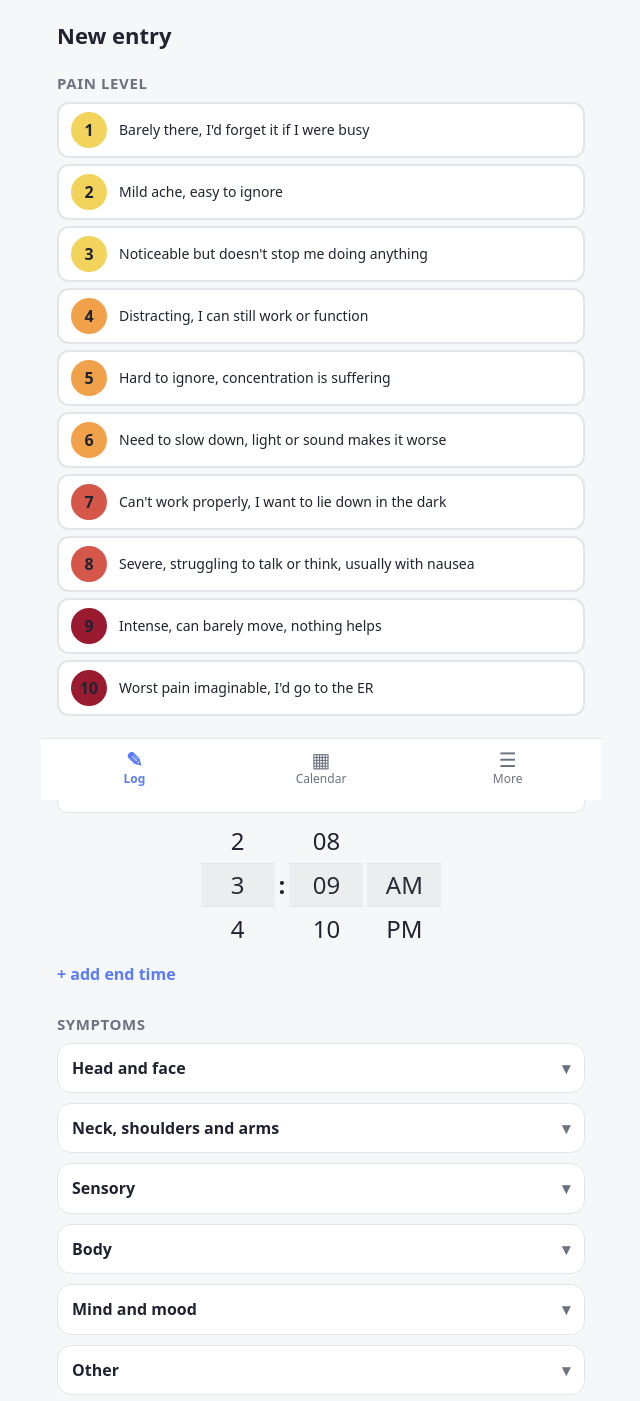
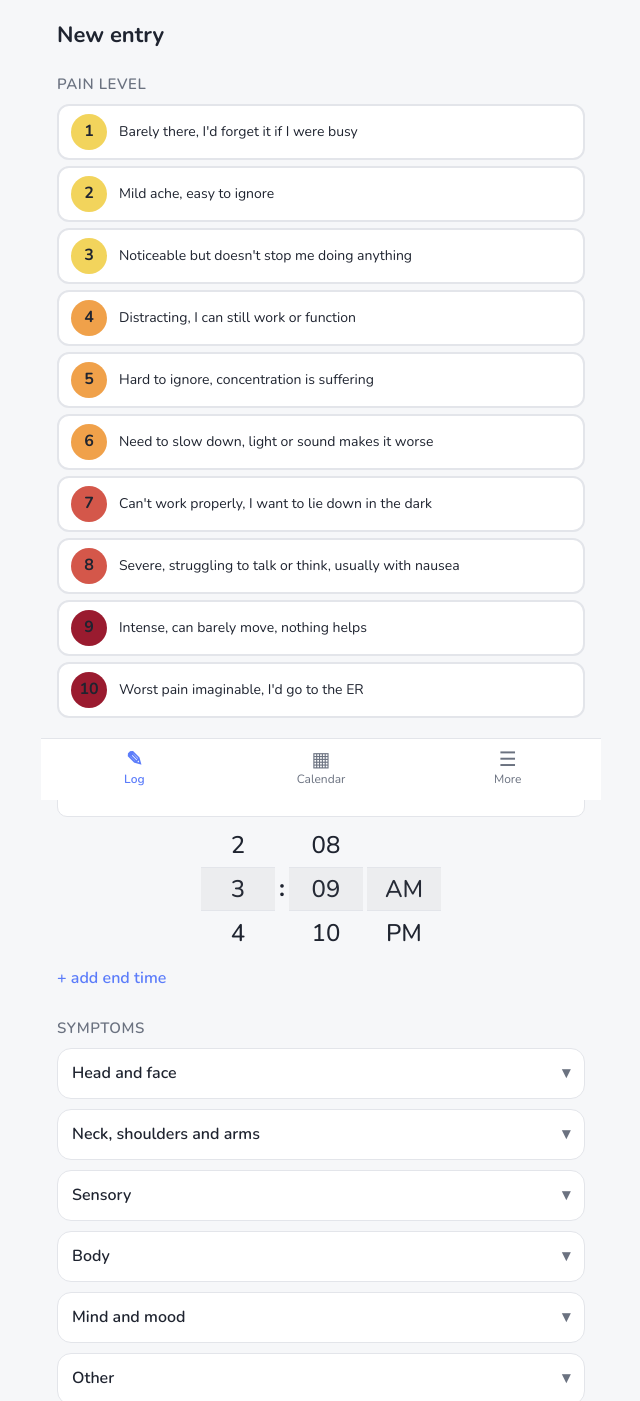
Before and after one commit to d-sakshiway/migraine-tracker, a plain HTML site: page index.html in a window 1280 px wide. Shown: the top 1401 px of the page, without its empty margins (319-959 px from the left). Drawn offline with Linux system fonts and the light colour scheme.

Commit message:
Add Whole head symptom, baby pink period, Nunito font
Co-Authored-By: Claude Sonnet 5.5 <noreply@anthropic.com>

```diff
--- a/config.js
+++ b/config.js
@@ -23,7 +23,7 @@ function painColor(n) { return BAND_COLORS[painBand(n)]; }
 // d = definition shown in the doctor report key (only where the label needs explaining)
 const SYMPTOM_GROUPS = [
   { name: "Head and face", items: [
-    { l: "Left side head" }, { l: "Right side head" }, { l: "Back of head" },
+    { l: "Whole head" }, { l: "Left side head" }, { l: "Right side head" }, { l: "Back of head" },
     { l: "Forehead" }, { l: "Top of head" },
     { l: "Throbbing/pulsing" },
     { l: "Pressure behind the eyes" },
--- a/styles.css
+++ b/styles.css
@@ -1,25 +1,29 @@
+@font-face {
+  font-family: "Nunito"; font-style: normal; font-weight: 200 1000; font-display: swap;
+  src: url("fonts/nunito-latin-wght.woff2") format("woff2");
+}
 :root {
   --bg: #f6f7f9; --card: #ffffff; --text: #1f2430; --muted: #6b7280; --line: #e3e5ea;
-  --accent: #5b7cfa; --accent-text: #ffffff; --chip: #eef0f5; --period: rgba(120, 180, 240, 0.38);
+  --accent: #5b7cfa; --accent-text: #ffffff; --chip: #eef0f5; --period: rgba(248, 187, 208, 0.6);
   --danger: #c0392b;
 }
 @media (prefers-color-scheme: dark) {
   html[data-theme="system"] {
     --bg: #121418; --card: #1c1f26; --text: #e8eaf0; --muted: #9aa1ae; --line: #2b2f38;
-    --accent: #8aa2ff; --accent-text: #0e1220; --chip: #262a33; --period: rgba(100, 160, 230, 0.32);
+    --accent: #8aa2ff; --accent-text: #0e1220; --chip: #262a33; --period: rgba(240, 150, 185, 0.38);
     --danger: #ff7b6b;
   }
 }
 html[data-theme="dark"] {
   --bg: #121418; --card: #1c1f26; --text: #e8eaf0; --muted: #9aa1ae; --line: #2b2f38;
-  --accent: #8aa2ff; --accent-text: #0e1220; --chip: #262a33; --period: rgba(100, 160, 230, 0.32);
+  --accent: #8aa2ff; --accent-text: #0e1220; --chip: #262a33; --period: rgba(240, 150, 185, 0.38);
   --danger: #ff7b6b;
 }
 * { box-sizing: border-box; -webkit-tap-highlight-color: transparent; }
 html, body { margin: 0; height: 100%; }
 body {
   background: var(--bg); color: var(--text);
-  font: 16px/1.4 system-ui, -apple-system, "Segoe UI", Roboto, sans-serif;
+  font: 16px/1.45 "Nunito", system-ui, -apple-system, "Segoe UI", Roboto, sans-serif;
 }
 button, input, textarea, select { font: inherit; color: inherit; }
 #app { max-width: 560px; margin: 0 auto; min-height: 100%; padding-bottom: 76px; }
--- a/sw.js
+++ b/sw.js
@@ -1,7 +1,7 @@
 // Cache-first service worker so the app works offline. Bump CACHE when files change.
-const CACHE = "migraine-v1";
+const CACHE = "migraine-v2";
 const FILES = ["./", "index.html", "styles.css", "config.js", "hit6.js", "db.js", "report.js", "app.js",
-  "manifest.json", "icons/icon.svg", "icons/icon-192.png", "icons/icon-512.png", "icons/icon-maskable-512.png"];
+  "manifest.json", "icons/icon.svg", "icons/icon-192.png", "icons/icon-512.png", "icons/icon-maskable-512.png", "fonts/nunito-latin-wght.woff2"];
 self.addEventListener("install", e => { e.waitUntil(caches.open(CACHE).then(c => c.addAll(FILES)).then(() => self.skipWaiting())); });
 self.addEventListener("activate", e => {
   e.waitUntil(caches.keys().then(ks => Promise.all(ks.filter(k => k !== CACHE).map(k => caches.delete(k)))).then(() => self.clients.claim()));
```
Also changed, not shown: fonts/OFL.txt (added), fonts/nunito-latin-wght.woff2 (added).
